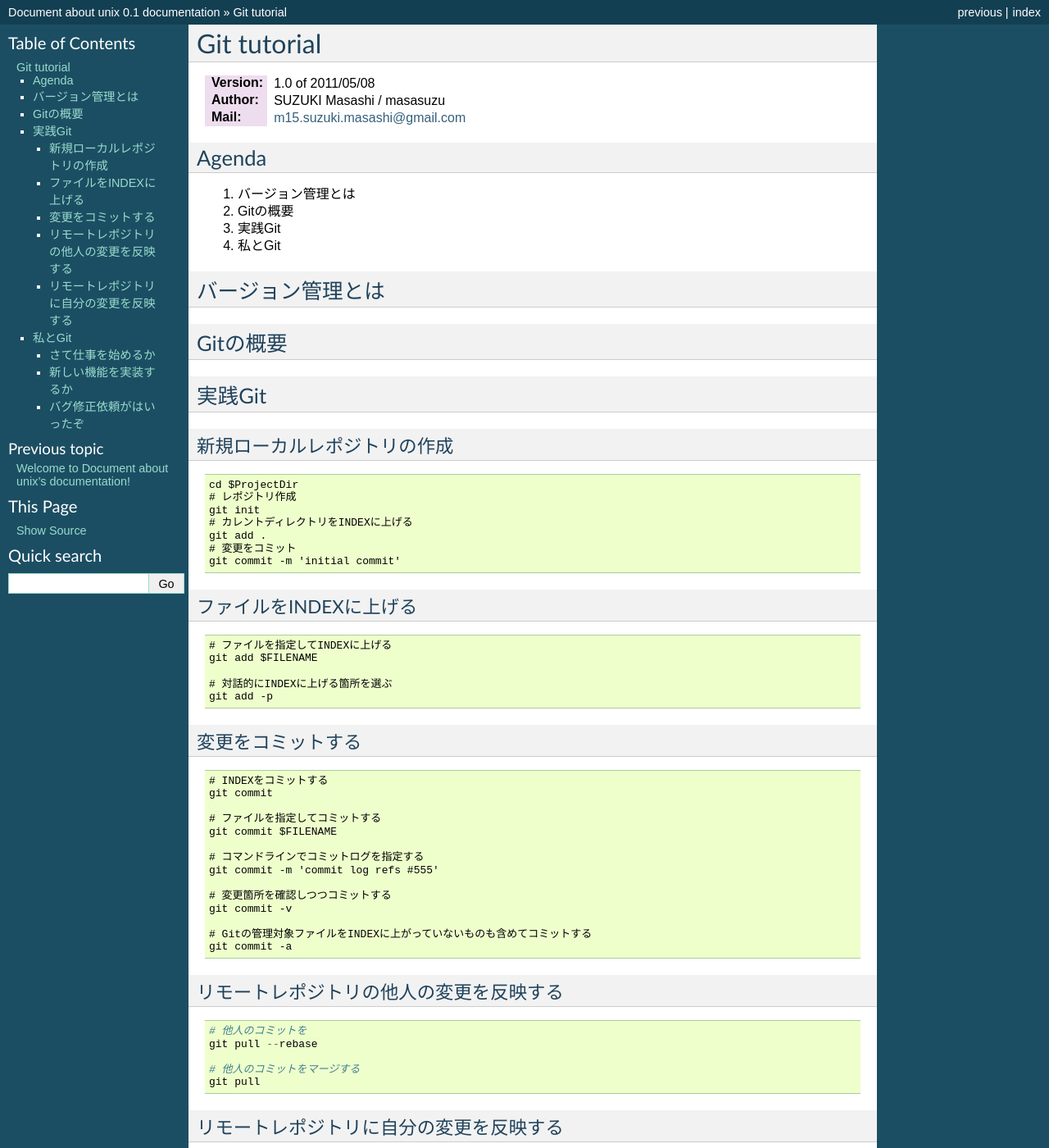
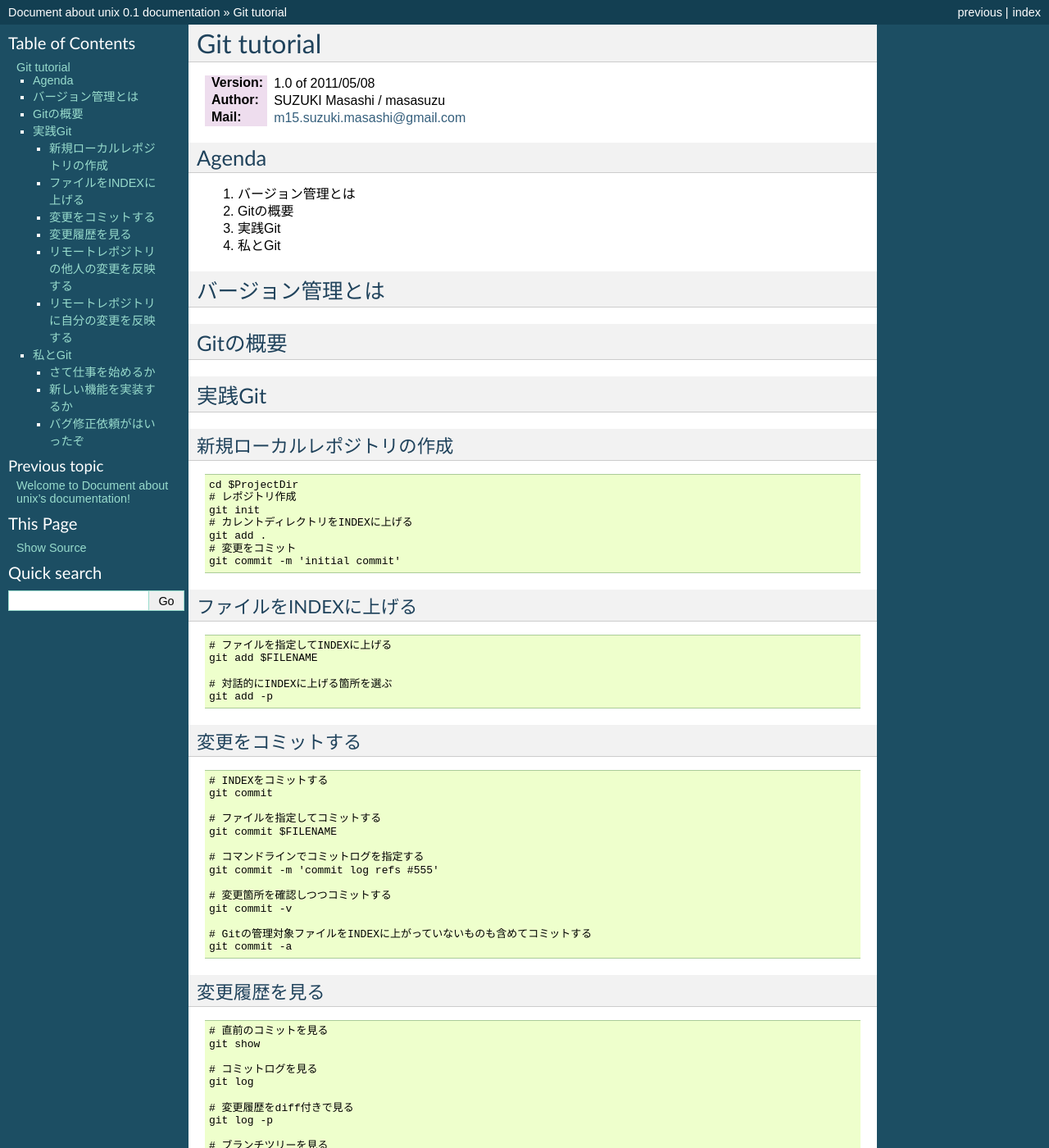
Before and after one commit to masasuzu/document, a Sphinx documentation site: the page built from unix/source/git.rst, in a window 1280 px wide and 1400 px high. Shown: the whole window at 82% size. Built offline with Sphinx 7.4.7, drawn with Linux system fonts in a browser that asks for light colours; some of the changed text lies outside the part shown.

Commit message:
変更履歴を見る

```diff
--- a/unix/source/git.rst
+++ b/unix/source/git.rst
@@ -73,6 +73,27 @@
 
     # Gitの管理対象ファイルをINDEXに上がっていないものも含めてコミットする
     git commit -a
+
+
+変更履歴を見る
+------------------------------------------
+
+::
+
+    # 直前のコミットを見る
+    git show
+
+    # コミットログを見る
+    git log
+
+    # 変更履歴をdiff付きで見る
+    git log -p
+
+    # ブランチツリーを見る
+    git log --graph
+
+    # 変更がどのコミットで入ったのかを確認する
+    git blame $FILENAME
 
 リモートレポジトリの他人の変更を反映する
 ------------------------------------------
```
